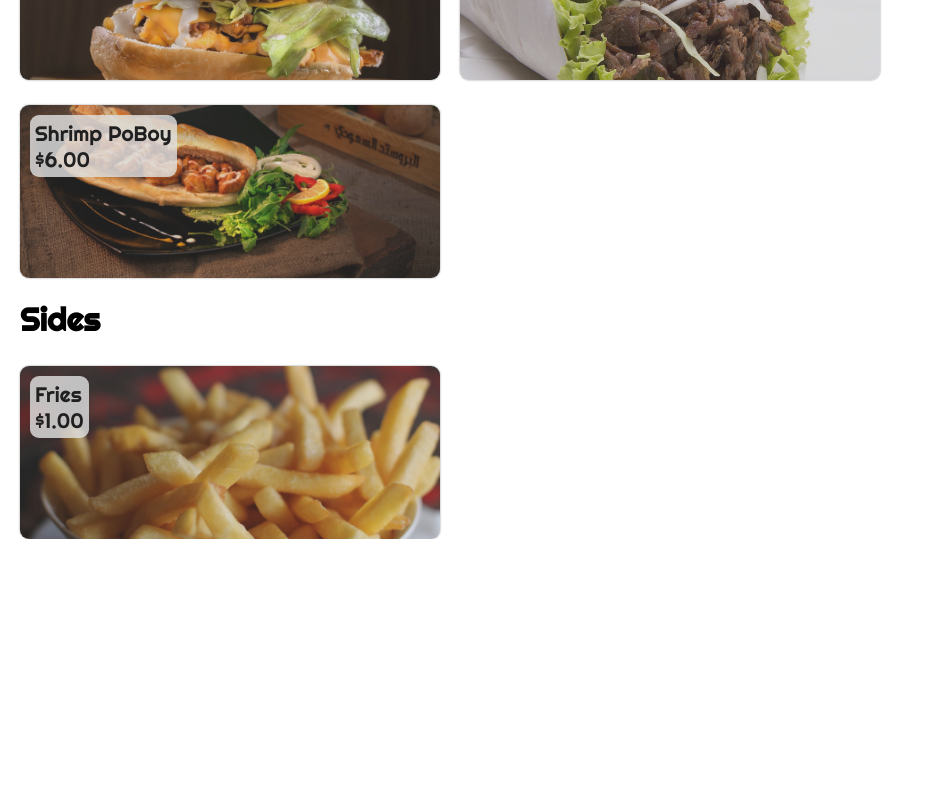
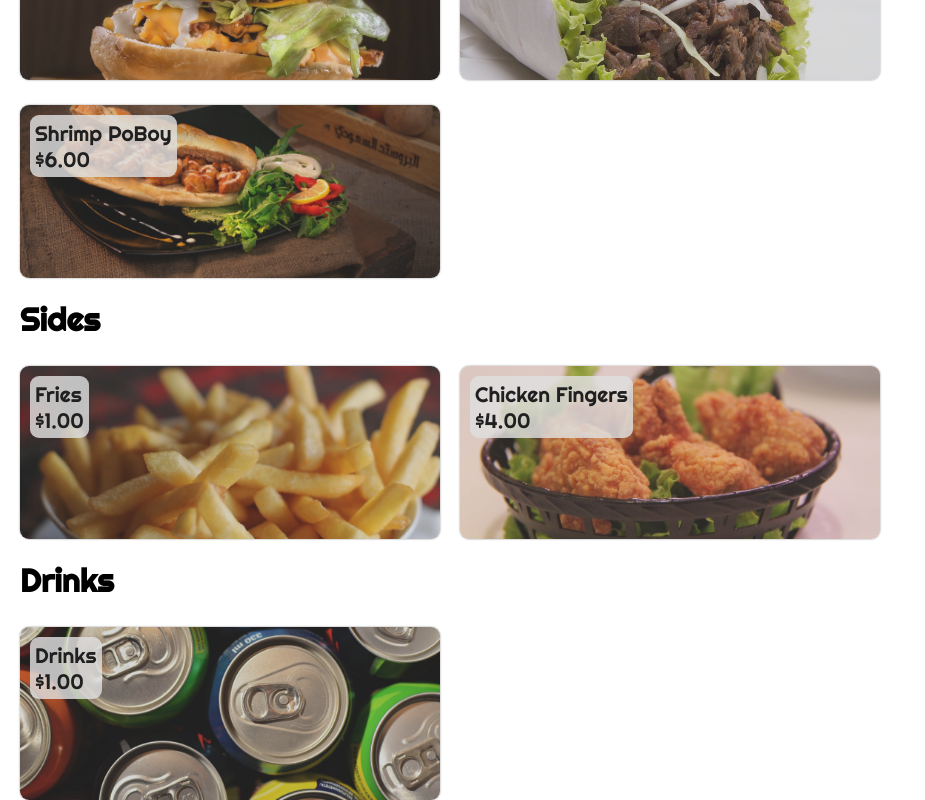
Before and after one commit to AntonOmelchuk/Pizzeria, a React (Create React App) app: page / in a window 1280 px wide. Shown: the part 840-1640 px from the top of the page, without its empty margins (0-925 px from the left). Before the commit the page ends 1379 px from the top, so only its background shows below. Built offline with nearby package versions, Linux system fonts and the light colour scheme.

Commit message:
add DrinkChoice component, useChoice hook

```diff
--- /dev/null
+++ b/src/Components/DrinksChoice/DrinksChoice.jsx
@@ -0,0 +1,24 @@
+import React from 'react';
+
+const DrinksChoice = ({openFood, choiceDrink}) => {
+  return (
+    <>
+      <h3>Choose one</h3>
+      {openFood.choices.map(choice => (
+        <>
+          <input
+            type='radio'
+            id={choice}
+            name='choice'
+            value={choice}
+            checked={choiceDrink.choice === choice}
+            onChange={choiceDrink.onChange}
+          />
+          <label htmlFor={choice}>{choice} </label>
+        </>
+      ))}
+    </>
+  );
+};
+
+export default DrinksChoice;
--- a/src/Components/FoodDialog/FoodDialog.jsx
+++ b/src/Components/FoodDialog/FoodDialog.jsx
@@ -13,6 +13,8 @@ import QuantityInput from '../QuantityInput/QuantityInput';
 import useQuantity from '../../Hooks/useQuantity';
 import Toppings from '../Toppings/Toppings';
 import {useToppings} from '../../Hooks/useToppings';
+import {useChoice} from '../../Hooks/useChoice';
+import DrinksChoice from '../DrinksChoice/DrinksChoice';
 
 export const getTotalPrice = order => {
   const toppingsPrice = 0.5;
@@ -24,11 +26,13 @@ export const getTotalPrice = order => {
 const FoodDialogContainer = ({openFood, setOpenFood, orders, setOrders}) => {
   const quantity = useQuantity(openFood && openFood.quantity);
   const toppings = useToppings(openFood.toppings);
+  const choiceDrink = useChoice(openFood.choice);
 
   const order = {
     ...openFood,
     quantity: quantity.value,
     toppings: toppings.toppings,
+    choice: choiceDrink.choice,
   };
 
   const onHandleClick = () => {
@@ -44,11 +48,16 @@ const FoodDialogContainer = ({openFood, setOpenFood, orders, setOrders}) => {
           <DialogBannerLabel>{openFood.name}</DialogBannerLabel>
         </DialogBanner>
         <DialogContent>
-          {<QuantityInput quantity={quantity} />}
+          <QuantityInput quantity={quantity} />
           {openFood.section === 'Pizza' && (
             <>
               <h3>Would you like toppings? (Any for {formatPrice(0.5)})</h3>
               <Toppings {...toppings} />
+            </>
+          )}
+          {openFood.section === 'Drinks' && (
+            <>
+              <DrinksChoice openFood={openFood} choiceDrink={choiceDrink} />
             </>
           )}
         </DialogContent>
--- a/src/Components/Menu/dataFood.js
+++ b/src/Components/Menu/dataFood.js
@@ -62,6 +62,21 @@ const foodItems = [
     section: 'Sides',
     price: 1,
   },
+  {
+    id: 9,
+    img: '/img/chicken-fingers.jpeg',
+    name: 'Chicken Fingers',
+    section: 'Sides',
+    price: 4,
+  },
+  {
+    id: 10,
+    img: '/img/drinks.jpg',
+    price: 1,
+    name: 'Drinks',
+    section: 'Drinks',
+    choices: ['Coca-Cola', 'Fanta', 'Sprite'],
+  },
 ];
 
 export const foods = foodItems.reduce((res, food) => {
--- /dev/null
+++ b/src/Hooks/useChoice.js
@@ -0,0 +1,12 @@
+import {useState} from 'react';
+
+export const useChoice = defaultChoice => {
+  const [choice, setChoice] = useState(defaultChoice);
+
+  const onChange = e => setChoice(e.target.value);
+
+  return {
+    choice,
+    onChange,
+  };
+};
--- a/src/Styles/globalStyle.js
+++ b/src/Styles/globalStyle.js
@@ -7,6 +7,11 @@ export const GlobalStyle = createGlobalStyle`
     }
 
     h1, h2, h3 {
-    font-family: 'Righteous', cursive;
+      font-family: 'Righteous', cursive;
+    }
+
+    input,
+    label {
+      cursor: pointer;
     }
 `;
```
Also changed, not shown: public/img/banner.jpeg (deleted), public/img/drinks.jpg (added).
